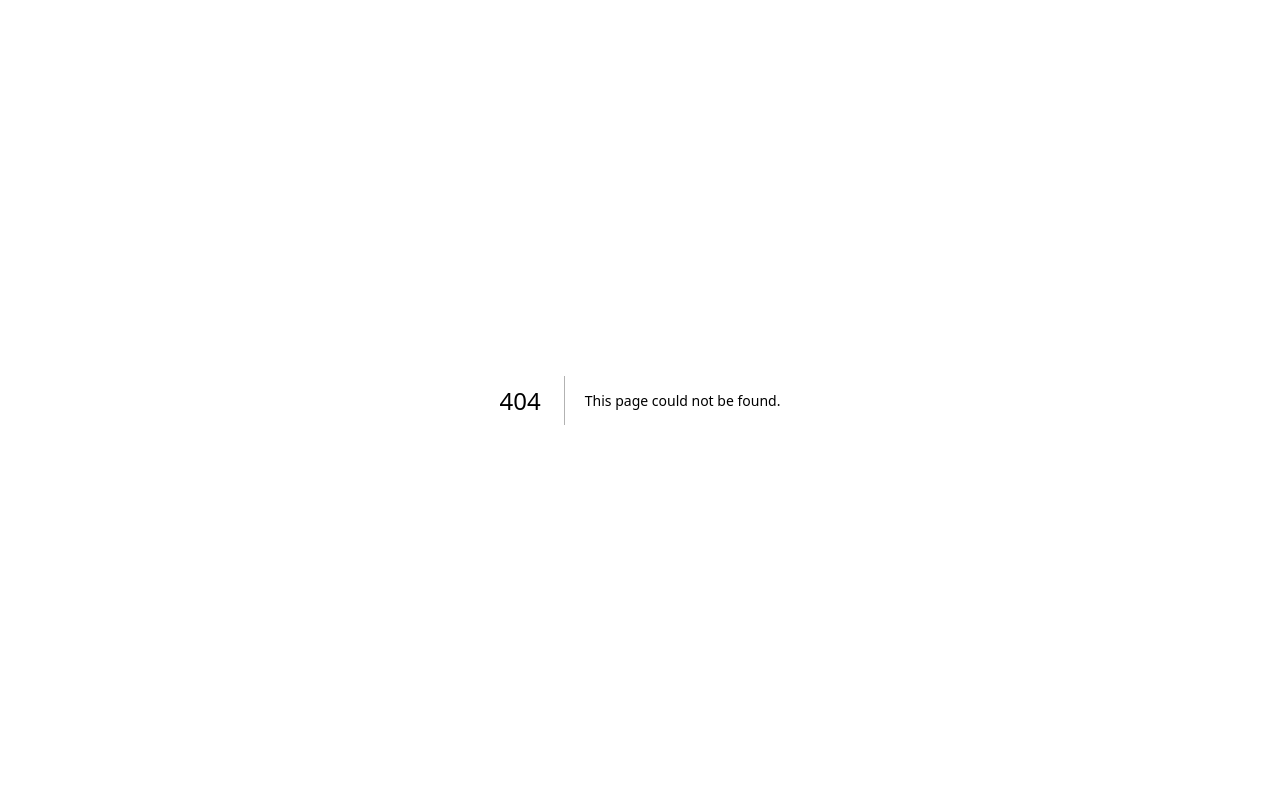
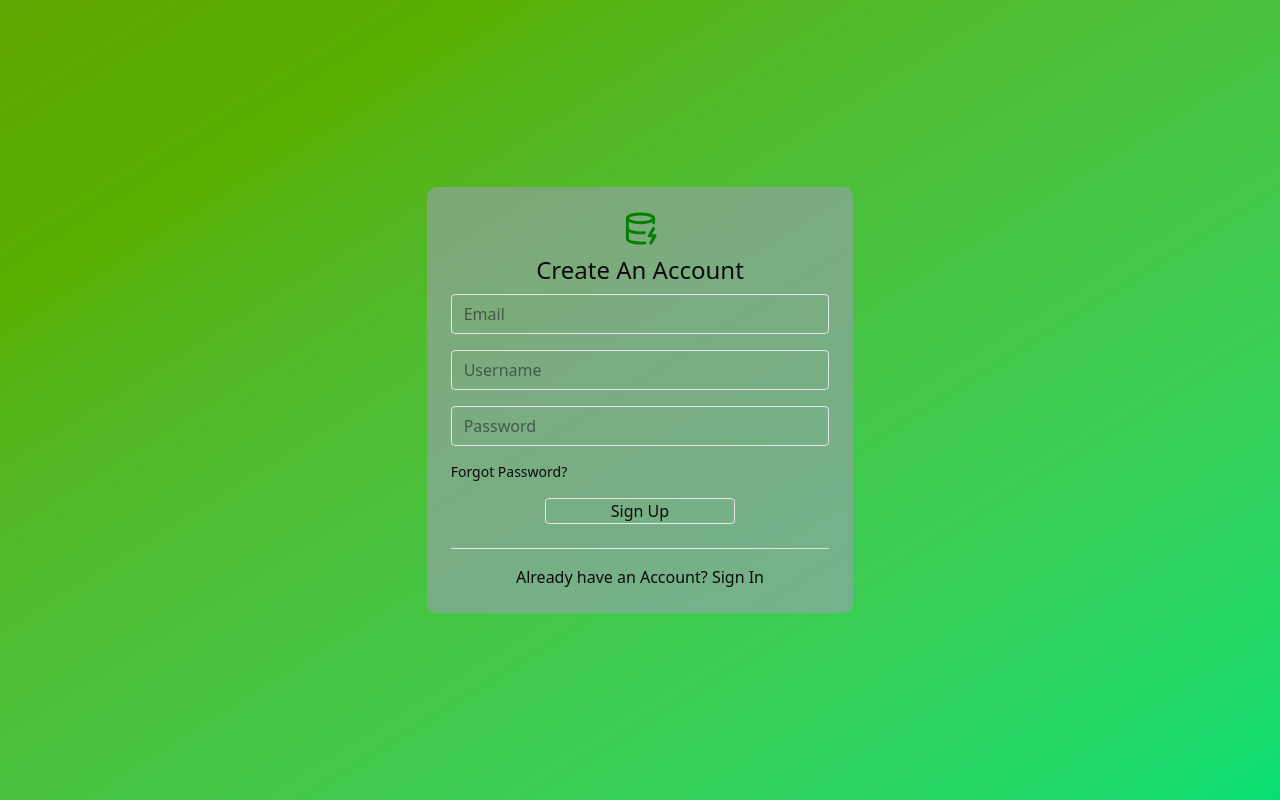
Before and after one commit to teydd/data_connector_platform, a Next.js app: page /signup in a window 1280 px wide. Before the commit this address had no page. Built offline with nearby package versions, Linux system fonts and the light colour scheme.

Commit message:
signup form

```diff
--- /dev/null
+++ b/app/signup/page.tsx
@@ -0,0 +1,28 @@
+import { registerUser } from "@/lib/authActions";
+import { DatabaseZap } from "lucide-react";
+import Link from "next/link";
+import React from "react";
+
+export default function Signup() {
+  return (
+    <>
+      <div className="h-screen bg-gradient-to-br from-lime-600 to-green-400 grid place-items-center">
+        <div className="bg-gray-400/60 rounded-lg backdrop-blur-4xl w-1/2 md:w-1/3 lg:w-1/3 mx-auto p-6">
+        <DatabaseZap className="flex mx-auto" size={35} color="green"/>
+          <h2 className="text-center p-2 text-2xl">Create An Account </h2>
+          <form className="justify-center flex flex-col" action= {registerUser}>
+            <input className="border rounded px-3 h-10 mb-4" type="text" name="email" id="email" placeholder="Email"/>
+            <input className="border rounded px-3 h-10 mb-4" type="text" name="username" id="username" placeholder="Username"/>
+            <input className="border rounded px-3 h-10 mb-4" type="password" name="password" id="password"  placeholder="Password"/>
+            <Link className="text-sm w-fit font-extralight mb-4" href={"/"}>Forgot Password?</Link>
+            <button type="submit" className="border w-1/2 mx-auto rounded ">Sign Up</button>
+            <br />
+            <hr />
+            <p className="text-center pt-4"> Already have an Account? <Link href={"/signin"}> Sign In</Link></p>
+
+          </form>
+        </div>
+      </div>
+    </>
+  );
+}
```
